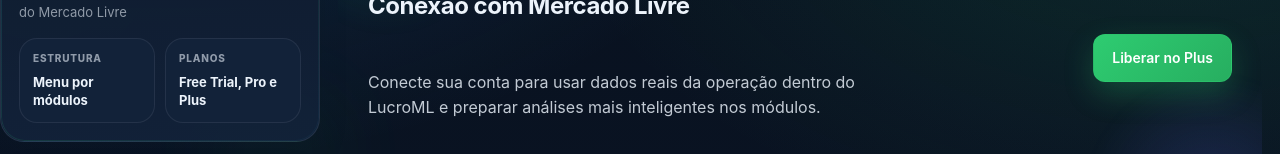
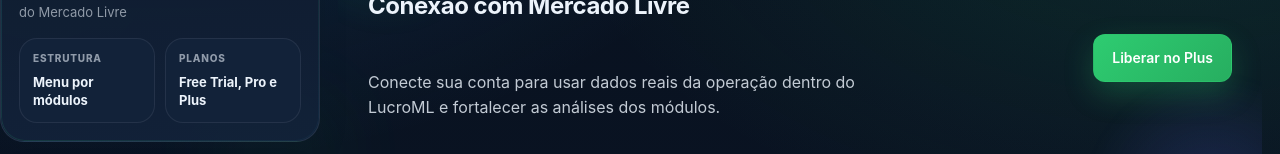
Before and after one commit to niltinhoapp/lucro-ml-saas, a Next.js app: page /dashboard/conta in a window 1280 px wide. Shown: the part 126-280 px from the top of the page. Built offline with nearby package versions, Linux system fonts and the light colour scheme; no server answers.

Commit message:
feat: radar publico + analise + leitura de pdf nn

```diff
--- a/src/app/dashboard/conta/page.tsx
+++ b/src/app/dashboard/conta/page.tsx
@@ -237,7 +237,7 @@
             <h1>Conexão com Mercado Livre</h1>
             <p className="muted premium-hero__text">
               Conecte sua conta para usar dados reais da operação dentro do
-              LucroML e preparar análises mais inteligentes nos módulos.
+              LucroML e fortalecer as análises dos módulos.
             </p>
 
             <div className="premium-hero__chips">
@@ -292,6 +292,7 @@
               <AlertTriangle size={18} />
             )}
           </div>
+
           <div className="premium-toast__content">
             <div className="premium-toast__title">Atualização</div>
             <p>{banner.text}</p>
```
